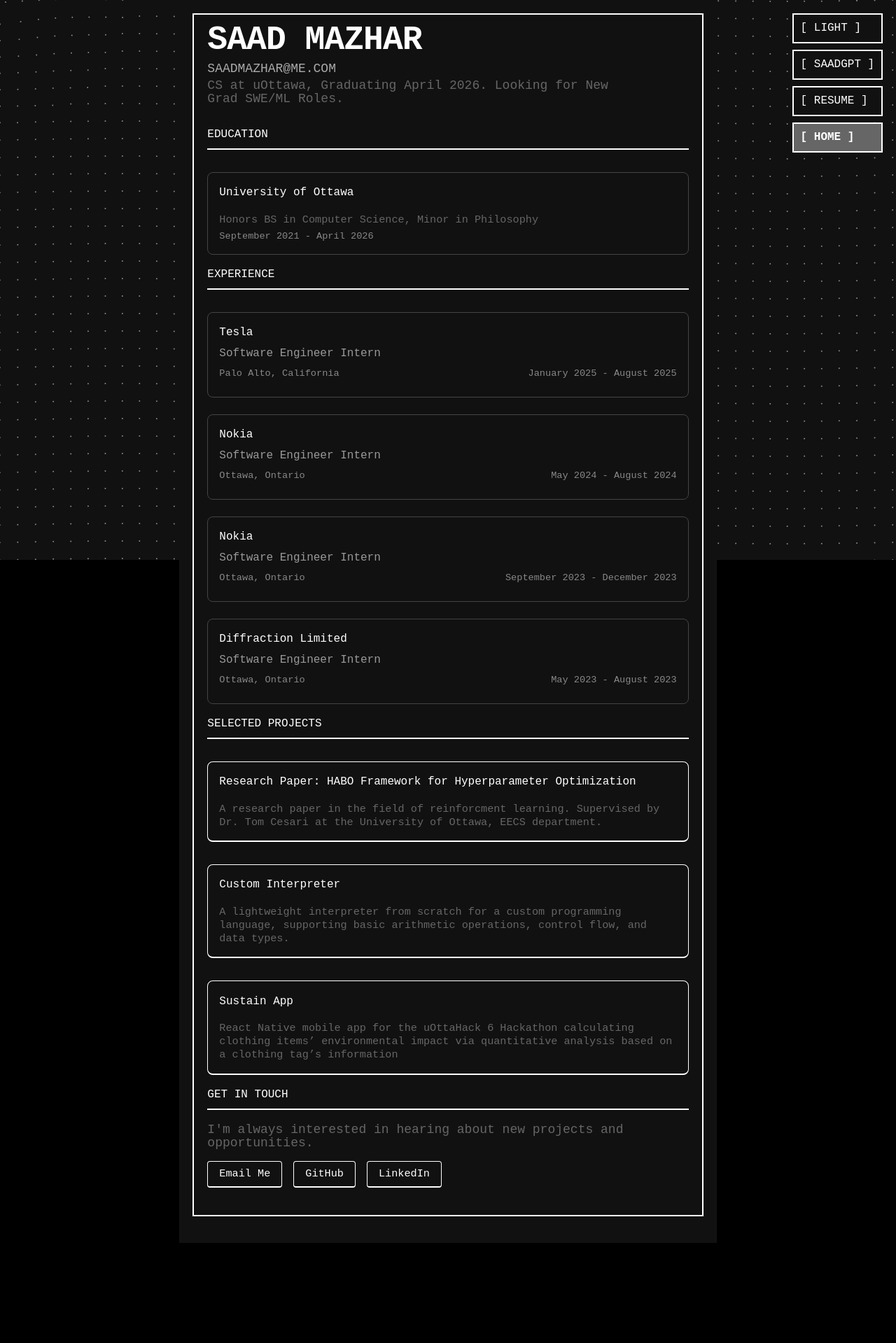
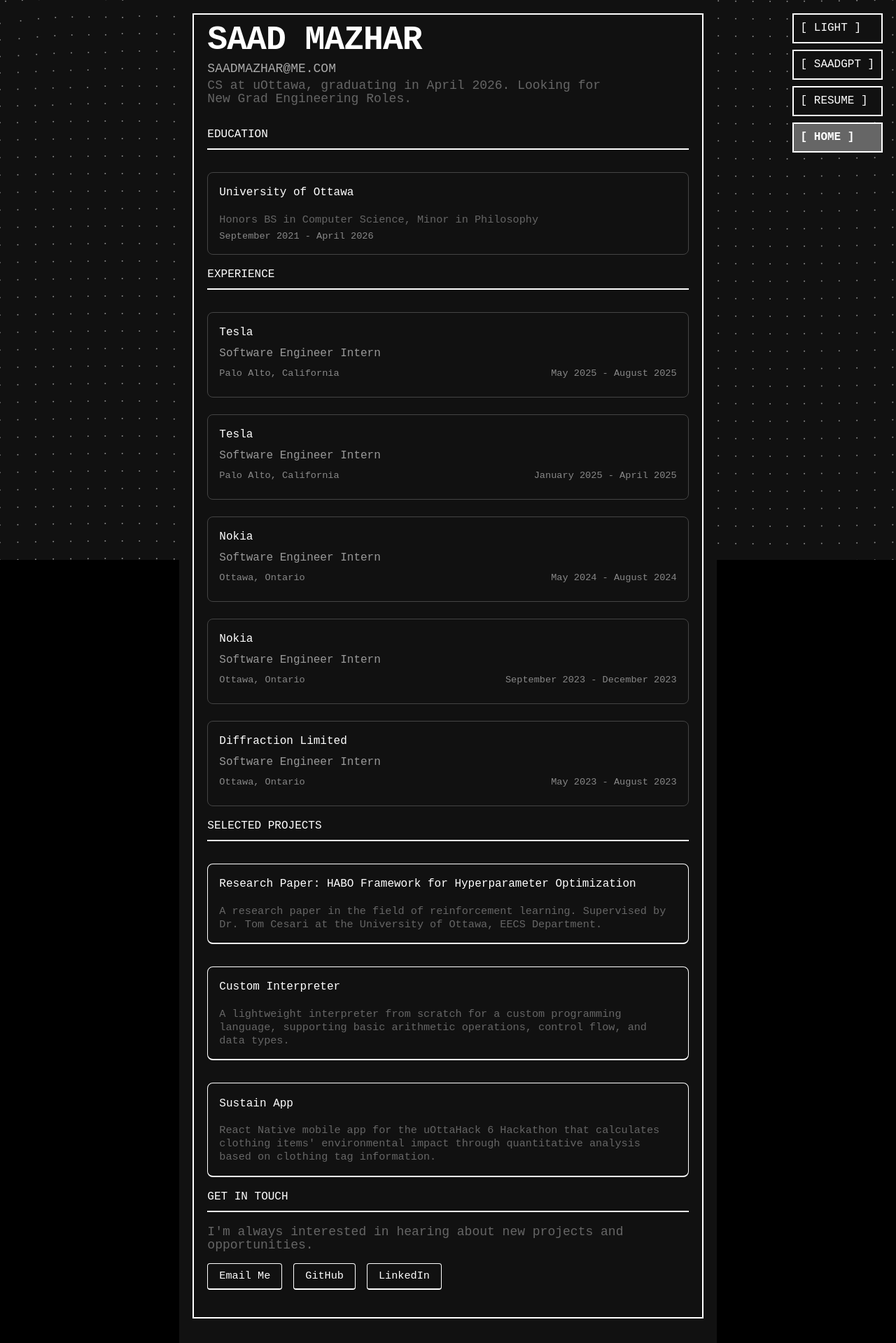
Before and after one commit to notsaad/site, a React (Create React App) app: page / in a window 1280 px wide. Shown: the top 1919 px of the page at 70% size. Before the commit the page ends 1776 px from the top, so only its background shows below. Built offline with nearby package versions, Linux system fonts and the light colour scheme; a web font is replaced by a local one.

Commit message:
updated user facing text
Signed-off-by: notsaad <saadmazharr@gmail.com>

```diff
--- a/src/App.tsx
+++ b/src/App.tsx
@@ -15,7 +15,7 @@ const projects = [
   {
     title: "Research Paper: HABO Framework for Hyperparameter Optimization",
     description:
-      "A research paper in the field of reinforcment learning. Supervised by Dr. Tom Cesari at the University of Ottawa, EECS department.",
+      "A research paper in the field of reinforcement learning. Supervised by Dr. Tom Cesari at the University of Ottawa, EECS Department.",
     link: "https://arxiv.org/abs/2503.10282",
   },
   {
@@ -27,7 +27,7 @@ const projects = [
   {
     title: "Sustain App",
     description:
-      "React Native mobile app for the uOttaHack 6 Hackathon calculating clothing items’ environmental impact via quantitative analysis based on a clothing tag’s information",
+      "React Native mobile app for the uOttaHack 6 Hackathon that calculates clothing items' environmental impact through quantitative analysis based on clothing tag information.",
     link: "https://github.com/notsaad/uOttaHack2024",
   },
 ];
@@ -62,7 +62,18 @@ const experiences = [
     company: "Tesla",
     title: "Software Engineer Intern",
     location: "Palo Alto, California",
-    period: "January 2025 - August 2025",
+    period: "May 2025 - August 2025",
+    description: [
+      "Deployed an internal AI Agent with multi-tool calling capabilities.",
+      "Engineered AI LLM integrations and tooling into existing internal workflows.",
+      "Presented project at Department All Hands (800+ engineers) and received maximum possible performance review.",
+    ],
+  },
+  {
+    company: "Tesla",
+    title: "Software Engineer Intern",
+    location: "Palo Alto, California",
+    period: "January 2025 - April 2025",
     description: [
       "Worked full-stack on Tesla’s electrical distribution management system servicing 10,000+ engineers worldwide using Go, React TypeScript, GraphQL and Kubernetes.",
       "Leveraged goroutines and channels to implement concurrent data processing pipelines, significantly improving the throughput and responsiveness of backend services.",
@@ -75,9 +86,8 @@ const experiences = [
     location: "Ottawa, Ontario",
     period: "May 2024 - August 2024",
     description: [
-      "Developed Python automation scripts to eliminate redundant In-Service Software Upgrade (ISSU) functions and structures in a large legacy C codebase, reducing manual effort by approximately 92%.",
-      "Streamlined codebase maintenance by automating the identification and removal of obsolete ISSU components, processing over 100,000 lines of code.",
-      "Optimized test suite performance by removing redundant ISSU functions and structures, reducing overall test execution time by 3% and enabling more frequent integration testing cycles and CI/CD Pipelines.",
+      "Created Go based CLI tools for network configuration management that automated previously manual processes.",
+      "Helped maintain and improve network testbed infrastructure.",
     ],
   },
   {
@@ -86,9 +96,8 @@ const experiences = [
     location: "Ottawa, Ontario",
     period: "September 2023 - December 2023",
     description: [
-      "Built and maintained an internal order tracking system using Vue.js, MySQL, Node.js, Express.",
-      "Implemented efficient API calls using Axios to interact with a MySQL database hosted on MariaDB, optimizing query performance and reducing backend response time by 30%",
-      "Authored Bash scripts that automatically configured accurate IP/TCP protocols for newly updated beds.",
+      "Developed Go automation scripts to eliminate redundant In-Service-Software-Upgrade (ISSU) functions and structures.",
+      "Streamlined codebase maintenance by automating the identification and removal of obsolete code structures.",
     ],
   },
   {
@@ -111,7 +120,7 @@ const HomePage = () => {
       <Header
         name="SAAD MAZHAR"
         email="saadmazhar@me.com"
-        bio="CS at uOttawa, Graduating April 2026. Looking for New Grad SWE/ML Roles."
+        bio="CS at uOttawa, graduating in April 2026. Looking for New Grad Engineering Roles."
       />
       <Education education={education} />
       <Experience experiences={experiences} />
```
